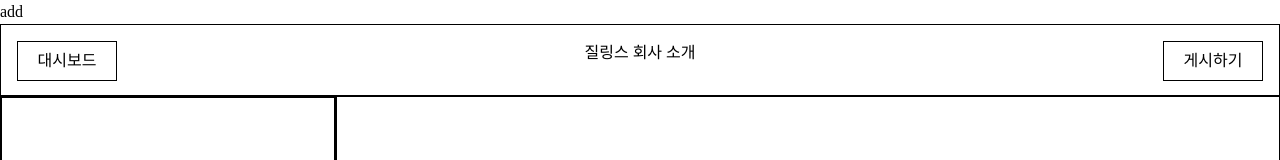
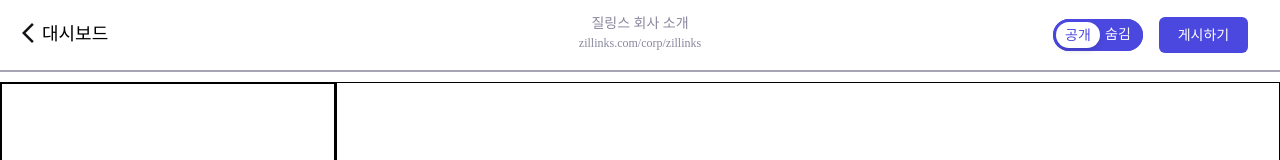
Before and after one commit to boyon99/TEAM-INTRO-FE, a Next.js app: page /builder in a window 1280 px wide. Shown: the top 160 px of the page. Built offline with nearby package versions, Linux system fonts and the light colour scheme; a web font is replaced by a local one.

Commit message:
feat: primaryButton 추가

```diff
--- a/src/components/common/button/index.tsx
+++ b/src/components/common/button/index.tsx
@@ -1,4 +1,4 @@
-import { BeforeButtonProps } from "@/interfaces/button";
+import { BeforeButtonProps, PrimaryButtonProps } from "@/interfaces/button";
 import { useRouter } from "next/router";
 
 // 이전으로 되돌아가는 버튼
@@ -57,3 +57,25 @@ export function BeforeButtonLarge({ nowPageName }: BeforeButtonProps) {
     </button>
   );
 }
+
+// 기본 버튼
+export function PrimaryButton({
+  color,
+  text,
+  onClick,
+  classname,
+}: PrimaryButtonProps) {
+  return (
+    <button
+      className={
+        "bg-primary-" +
+        color +
+        "  text-white text-[14px] rounded-[6px] " +
+        classname
+      }
+      onClick={onClick}
+    >
+      {text}
+    </button>
+  );
+}
--- a/src/pages/builder/index.tsx
+++ b/src/pages/builder/index.tsx
@@ -1,20 +1,28 @@
 import EditBuilder from "@/components/buider/EditBuilder";
 import Preview from "@/components/buider/Preview";
-import useStore from "@/store";
+import { BeforeButtonLarge, PrimaryButton } from "@/components/common/button";
+import { Toggle } from "@/components/common/toggle";
 import React, { useState } from "react";
 
 export default function Builder() {
-  const { widgets, addWidget, removeWidget } = useStore();
   return (
     <>
       {/* topbar */}
-      <button onClick={() => addWidget(["Fitness", "Cta", "Timeline"])}>
-        add
-      </button>
-      <div className="w-[1280px] h-[72px] border flex justify-between p-[16px]">
-        <button className="w-[100px] h-[40px] border">대시보드</button>
-        <div>질링스 회사 소개</div>
-        <button className="w-[100px] h-[40px] border">게시하기</button>
+      <div className="w-[1280px] h-[72px] border-b-2 border-GrayScalePrimary-400 mb-[10px] flex">
+        <BeforeButtonLarge nowPageName="대시보드" />
+        <div className="text-center w-[240px] h-[44px] ml-[266px] my-[auto] text-GrayScalePrimary-500">
+          <p className="font-[500] text-[14px]">질링스 회사 소개</p>
+          <p className="text-[12px] font-[400]">zillinks.com/corp/zillinks</p>
+        </div>
+        <div className="w-[90px] h-[32px] my-[auto] ml-[293px]">
+          <Toggle />
+        </div>
+        <PrimaryButton
+          color={500}
+          text={"게시하기"}
+          onClick={() => {}}
+          classname={"w-[89px] h-[36px] my-[auto] ml-[16px]"}
+        />
       </div>
       {/* builder */}
       <div className="flex">
```
Also changed, not shown: src/interfaces/button.ts (+7 -0 lines).
